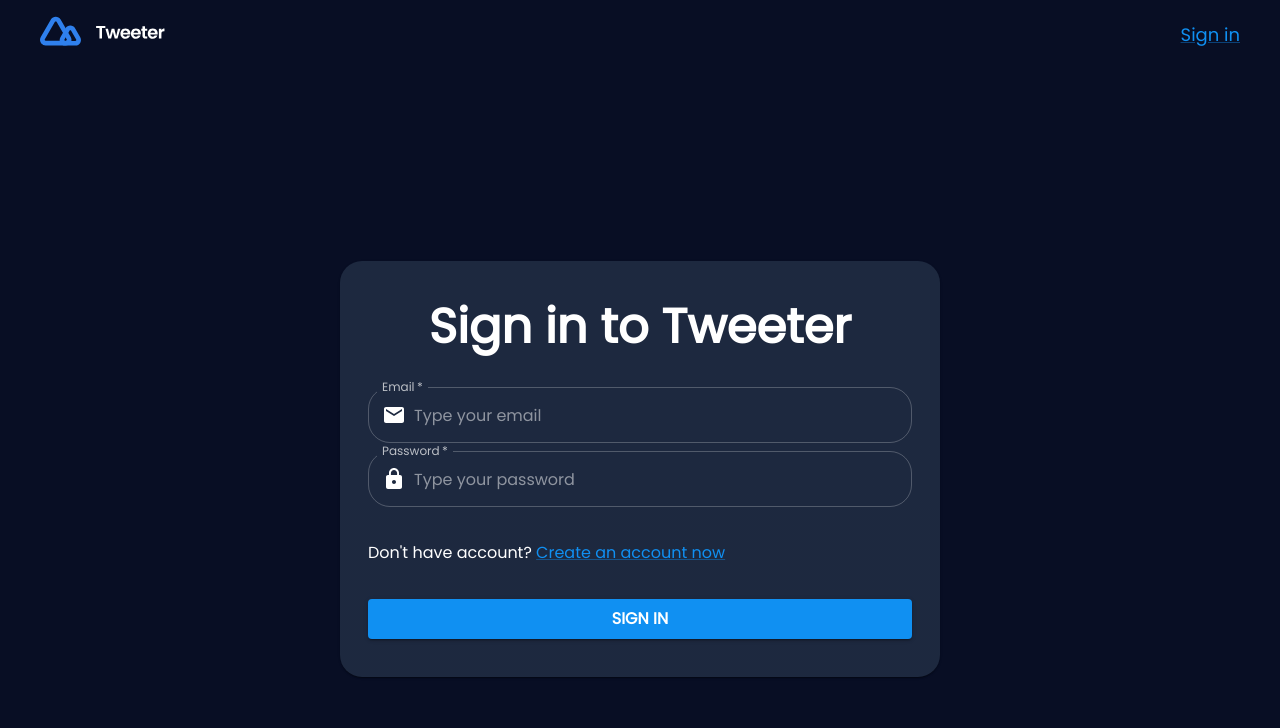
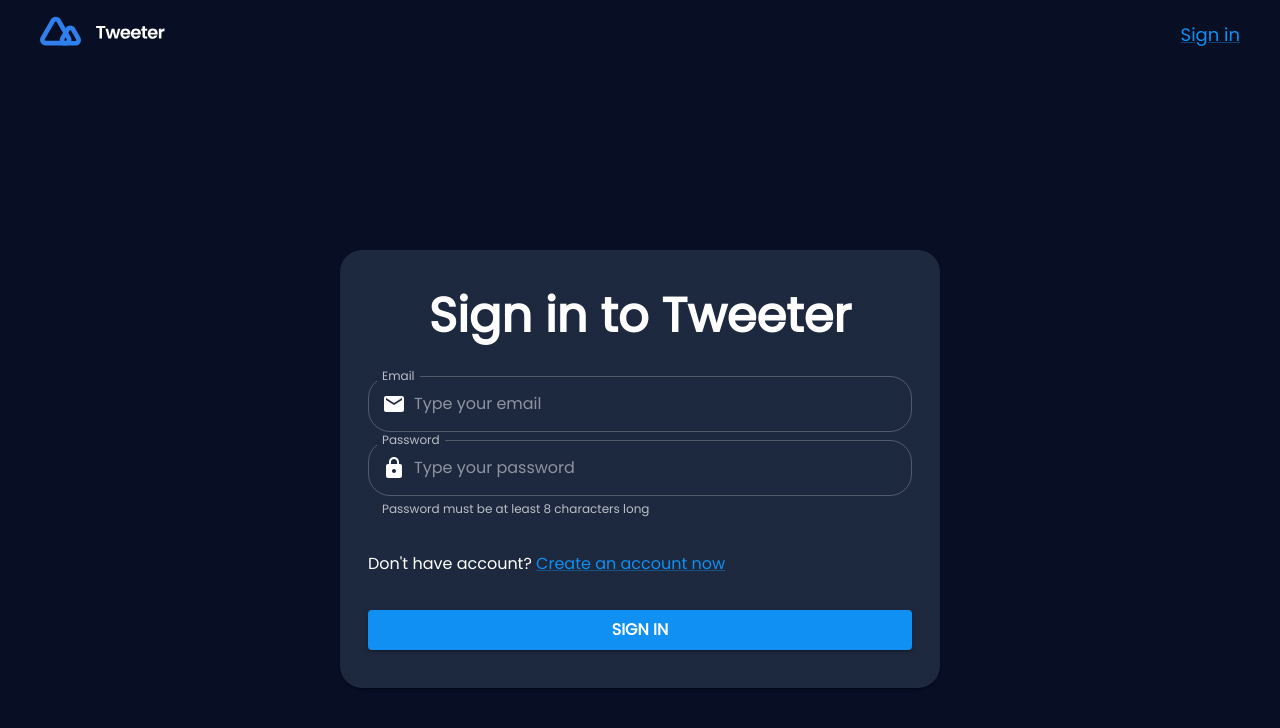
Before and after one commit to Jacky16/Tweeter-Front, a React (Create React App) app: page / in a window 1280 px wide. Shown: the top 728 px of the page. Built offline with nearby package versions, Linux system fonts and the light colour scheme; no server answers.

Commit message:
Add on login register conditions on inputs

```diff
--- a/src/components/LoginForm/LoginForm.tsx
+++ b/src/components/LoginForm/LoginForm.tsx
@@ -29,6 +29,12 @@ const LoginForm = () => {
       [event.target.name]: event.target.value,
     });
   };
+  const conditions = {
+    passwordField: {
+      condition: loginData.password.length < 8 && loginData.password !== "",
+      message: "Password must be at least 8 characters long",
+    },
+  };
   return (
     <FormAuth
       title={"Sign in to Tweeter"}
@@ -46,7 +52,6 @@ const LoginForm = () => {
           label="Email"
           aria-label="email"
           onChange={dataRegister}
-          required
           InputProps={{
             startAdornment: (
               <InputAdornment position="start">
@@ -64,7 +69,8 @@ const LoginForm = () => {
           aria-label="password"
           placeholder="Type your password"
           onChange={dataRegister}
-          required
+          error={conditions.passwordField.condition}
+          helperText={conditions.passwordField.message}
           InputProps={{
             startAdornment: (
               <InputAdornment position="start">
--- a/src/components/RegisterForm/RegisterForm.tsx
+++ b/src/components/RegisterForm/RegisterForm.tsx
@@ -30,6 +30,23 @@ export const RegisterForm = () => {
     });
   };
 
+  const conditions = {
+    usernameField: {
+      condition:
+        registerData.username.length < 3 && registerData.username !== "",
+      message: "Username must be at least 3 characters long",
+    },
+    aliasField: {
+      condition: registerData.alias.length < 3 && registerData.alias !== "",
+      message: "Alias must be at least 3 characters long",
+    },
+    passwordField: {
+      condition:
+        registerData.password.length < 8 && registerData.password !== "",
+      message: "Password must be at least 8 characters long",
+    },
+  };
+
   return (
     <FormAuth
       title={"Join Tweeter today"}
@@ -41,13 +58,14 @@ export const RegisterForm = () => {
         <TextField
           name="alias"
           margin="normal"
+          error={conditions.aliasField.condition}
+          helperText={conditions.aliasField.message}
           type="text"
           fullWidth
           label="Name"
           aria-label="alias"
           placeholder="Full name"
           onChange={dataRegister}
-          required
           InputProps={{
             startAdornment: (
               <InputAdornment position="start">
@@ -65,7 +83,8 @@ export const RegisterForm = () => {
           aria-label="username"
           placeholder="username"
           onChange={dataRegister}
-          required
+          error={conditions.usernameField.condition}
+          helperText={conditions.usernameField.message}
           InputProps={{
             startAdornment: (
               <InputAdornment position="start">
@@ -78,13 +97,12 @@ export const RegisterForm = () => {
         <TextField
           name="email"
           margin="normal"
-          type="email"
           fullWidth
           label="Email"
           aria-label="email"
           placeholder="Type your email"
+          type="email"
           onChange={dataRegister}
-          required
           InputProps={{
             startAdornment: (
               <InputAdornment position="start">
@@ -101,8 +119,9 @@ export const RegisterForm = () => {
           label="Password"
           aria-label="password"
           placeholder="Type your password"
+          error={conditions.passwordField.condition}
+          helperText={conditions.passwordField.message}
           onChange={dataRegister}
-          required
           InputProps={{
             startAdornment: (
               <InputAdornment position="start">
```
